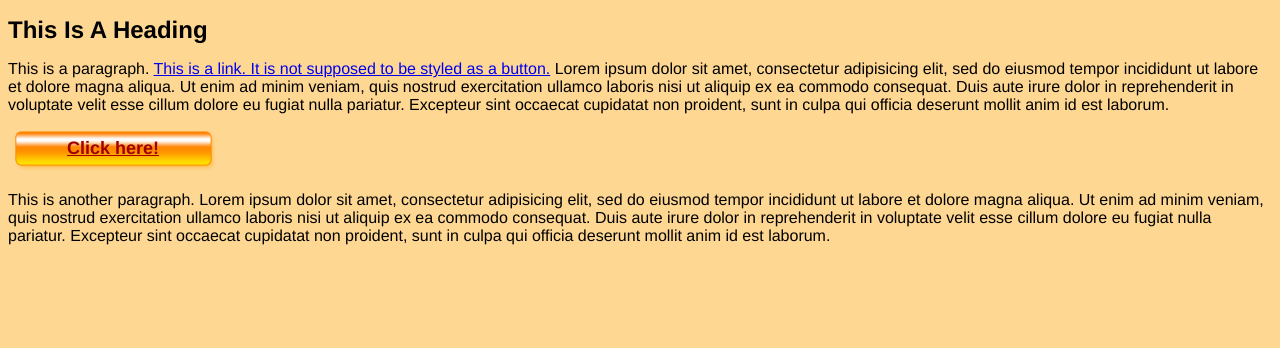
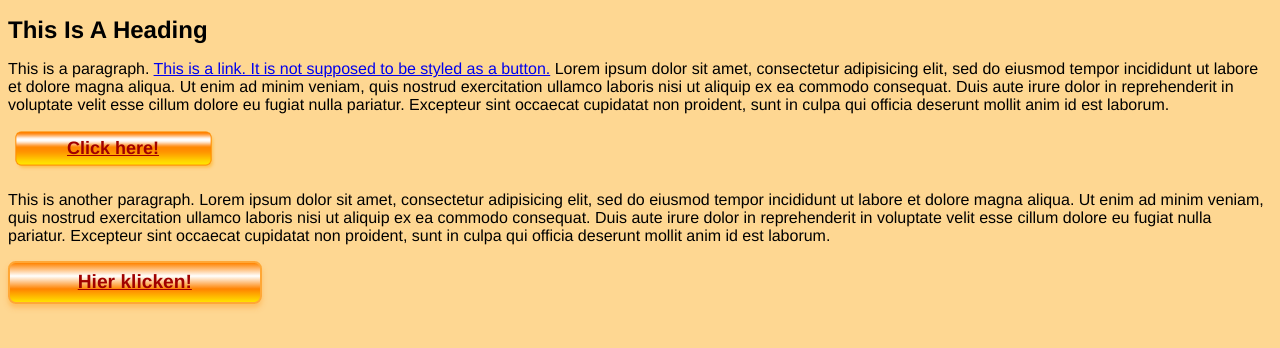
Before and after one commit to lelukeonfly/css3_begleitmaterial, a plain HTML site: page rollover_button/rollover_button.html in a window 1280 px wide. Drawn offline with Linux system fonts and the light colour scheme.

Commit message:
rollover buttons 2

```diff
--- a/rollover_button/rollover_button.css
+++ b/rollover_button/rollover_button.css
@@ -29,3 +29,37 @@ a.button_link:hover{
   color: #fff;
   text-shadow: 1px 1px 2px rgba(0,0,0,0.4);
 }
+
+a.button_link_css{
+  color: #a00000;
+  /* font-size: 18px; */
+  font-size: 1.2rem;
+  font-weight: bold;
+  text-align: center;
+  line-height: 2em;
+  /* width: 210px; */
+  width: 13em;
+  /* height: 35px; */
+  height: 2em;
+  display: block;
+  border: 2px solid #ffa736;
+  background: #ffc200;
+  /* border-radius: 7px; */
+  border-radius: 0.4em;
+  box-shadow: 0 4px 5px rgba(255, 167, 54, 0.5);
+  background: -webkit-linear-gradient(#ff8300, #fff, #ff8300, #ffe100);
+  background: -moz-linear-gradient(#ff8300, #fff, #ff8300, #ffe100);
+  background: linear-gradient(#ff8300, #fff, #ff8300, #ffe100);
+}
+
+a.button_link_css:hover{
+  color: #fff;
+  text-decoration: none;
+  text-shadow: 1px 1px 2px rgba(0, 0, 0, 0.5);
+  border-color: #dc0aad;
+  background: #e7108d;
+  background: -webkit-linear-gradient(#d70fb3, #fff, #d70fb3, #e7108d);
+  background: -moz-linear-gradient(#d70fb3, #fff, #d70fb3, #e7108d);
+  background: linear-gradient(#d70fb3, #fff, #d70fb3, #e7108d);
+  text-shadow: 0 4px 5px rgba(231, 15, 141, 0.5);
+}
--- a/rollover_button/rollover_button.html
+++ b/rollover_button/rollover_button.html
@@ -15,5 +15,7 @@
 
         <p>This is another paragraph. Lorem ipsum dolor sit amet, consectetur adipisicing elit, sed do eiusmod tempor incididunt ut labore et dolore magna aliqua. Ut enim ad minim veniam, quis nostrud exercitation ullamco laboris nisi ut aliquip ex ea commodo consequat. Duis aute irure dolor in reprehenderit in voluptate velit esse cillum dolore eu fugiat nulla pariatur. Excepteur sint occaecat cupidatat non proident, sunt in culpa qui officia deserunt mollit anim id est laborum.</p>
 
+        <a href="#" class="button_link_css">Hier klicken!</a>
+
     </body>
 </html>
```
